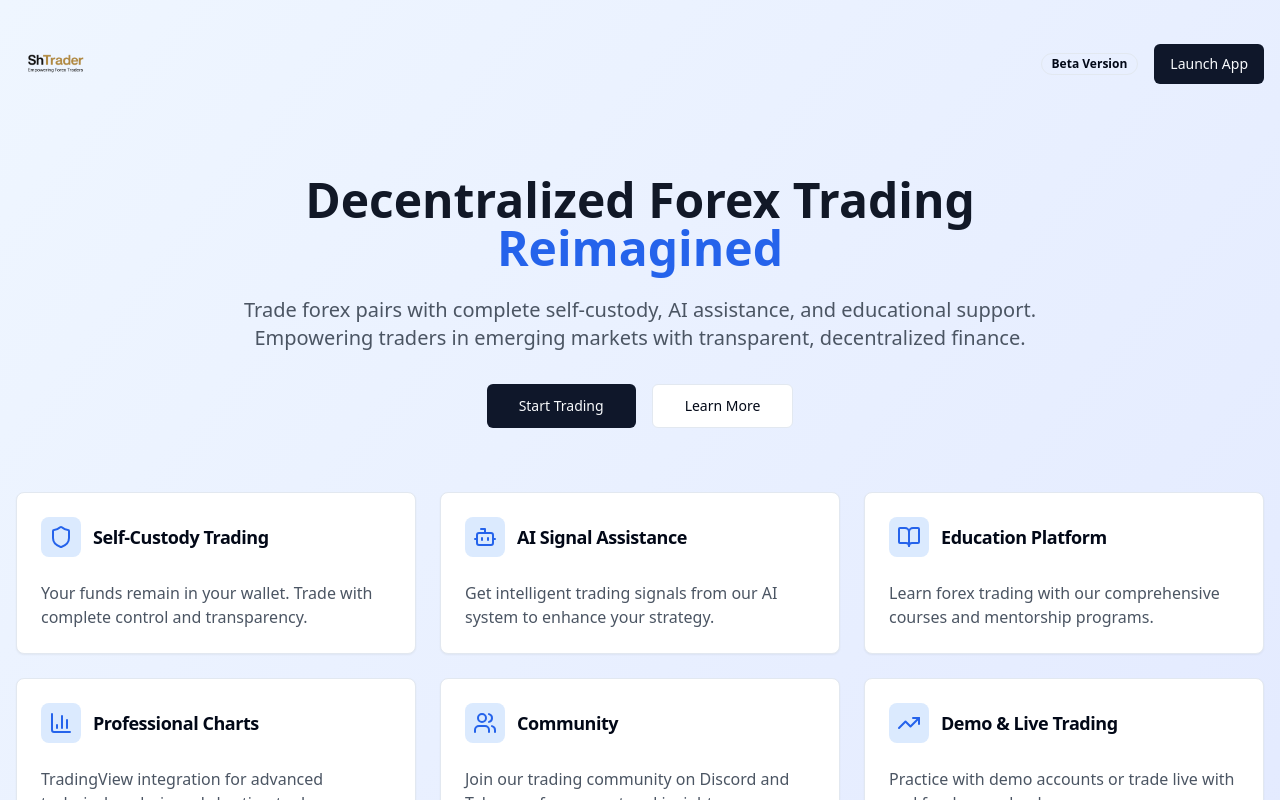
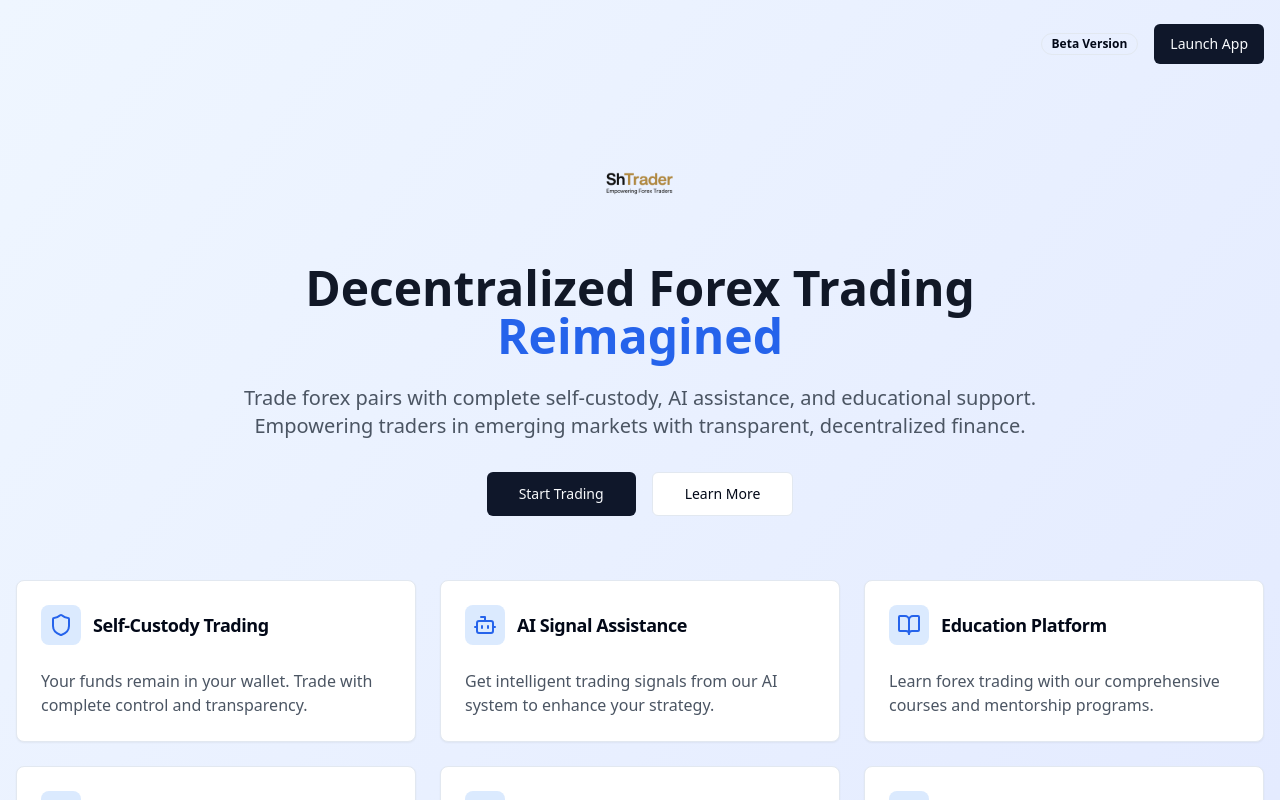
Before and after one commit to TeSharma/alpha-signal-trade, a React (Vite) app: page / in a window 1280 px wide. Shown: the top 800 px of the page. Built offline with nearby package versions, Linux system fonts and the light colour scheme.

Commit message:
Move logo above title
Positioned the logo directly above the "Decentralized Forex Trading" heading on the landing page.

```diff
--- a/src/pages/Index.tsx
+++ b/src/pages/Index.tsx
@@ -1,4 +1,3 @@
-
 import React from 'react';
 import { Button } from "@/components/ui/button";
 import { Card, CardContent, CardHeader, CardTitle } from "@/components/ui/card";
@@ -46,14 +45,7 @@ const Index = () => {
     <div className="min-h-screen bg-gradient-to-br from-blue-50 to-indigo-100">
       {/* Header */}
       <header className="container mx-auto px-4 py-6">
-        <nav className="flex justify-between items-center">
-          <div className="flex items-center justify-center flex-1 md:flex-none md:justify-start">
-            <img
-              src="/lovable-uploads/de844a80-a7e2-4449-b7ea-cecb59ff1b0d.png"
-              alt="ShTrader Logo"
-              className="h-20 w-auto object-contain"
-            />
-          </div>
+        <nav className="flex justify-end items-center">
           <div className="flex items-center gap-4">
             <Badge variant="outline">Beta Version</Badge>
             <Button onClick={() => navigate('/dashboard')}>
@@ -66,6 +58,15 @@ const Index = () => {
       {/* Hero Section */}
       <main className="container mx-auto px-4 py-12">
         <div className="text-center max-w-4xl mx-auto mb-16">
+          {/* Logo positioned above the heading */}
+          <div className="flex justify-center mb-8">
+            <img
+              src="/lovable-uploads/de844a80-a7e2-4449-b7ea-cecb59ff1b0d.png"
+              alt="ShTrader Logo"
+              className="h-24 w-auto object-contain"
+            />
+          </div>
+
           <h1 className="text-5xl font-bold text-gray-900 mb-6">
             Decentralized Forex Trading
             <span className="text-blue-600"> Reimagined</span>
```
